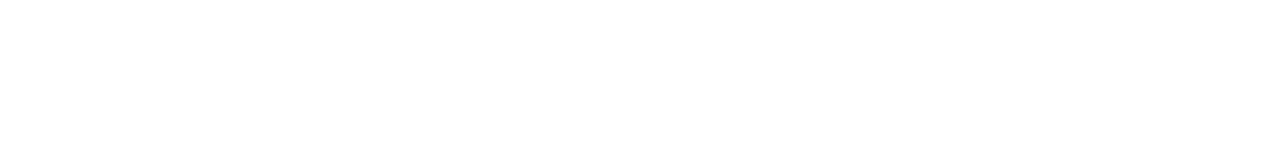
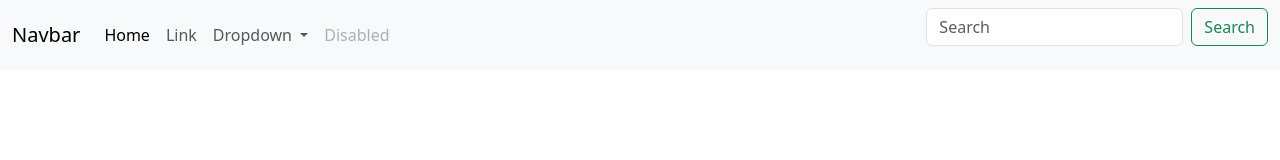
Before and after one commit to 4GeeksAcademy/clase-5-git-and-github, a plain HTML site: page index.html in a window 1280 px wide. Drawn offline with nearby package versions, Linux system fonts and the light colour scheme.

Commit message:
done feat-navbar

```diff
--- a/index.html
+++ b/index.html
@@ -1,11 +1,47 @@
-<!DOCTYPE html>
 <html lang="en">
-<head>
-    <meta charset="UTF-8">
-    <meta name="viewport" content="width=device-width, initial-scale=1.0">
-    <title>Document</title>
-</head>
-<body>
-
-</body>
+  <head>
+    <meta charset="utf-8">
+    <meta name="viewport" content="width=device-width, initial-scale=1">
+    <title>Bootstrap demo</title>
+    <link href="https://cdn.jsdelivr.net/npm/bootstrap@5.3.8/dist/css/bootstrap.min.css" rel="stylesheet" integrity="sha384-sRIl4kxILFvY47J16cr9ZwB07vP4J8+LH7qKQnuqkuIAvNWLzeN8tE5YBujZqJLB" crossorigin="anonymous">
+  </head>
+  <body>
+   <nav class="navbar navbar-expand-lg bg-body-tertiary">
+  <div class="container-fluid">
+    <a class="navbar-brand" href="#">Navbar</a>
+    <button class="navbar-toggler" type="button" data-bs-toggle="collapse" data-bs-target="#navbarSupportedContent" aria-controls="navbarSupportedContent" aria-expanded="false" aria-label="Toggle navigation">
+      <span class="navbar-toggler-icon"></span>
+    </button>
+    <div class="collapse navbar-collapse" id="navbarSupportedContent">
+      <ul class="navbar-nav me-auto mb-2 mb-lg-0">
+        <li class="nav-item">
+          <a class="nav-link active" aria-current="page" href="#">Home</a>
+        </li>
+        <li class="nav-item">
+          <a class="nav-link" href="#">Link</a>
+        </li>
+        <li class="nav-item dropdown">
+          <a class="nav-link dropdown-toggle" href="#" role="button" data-bs-toggle="dropdown" aria-expanded="false">
+            Dropdown
+          </a>
+          <ul class="dropdown-menu">
+            <li><a class="dropdown-item" href="#">Action</a></li>
+            <li><a class="dropdown-item" href="#">Another action</a></li>
+            <li><hr class="dropdown-divider"></li>
+            <li><a class="dropdown-item" href="#">Something else here</a></li>
+          </ul>
+        </li>
+        <li class="nav-item">
+          <a class="nav-link disabled" aria-disabled="true">Disabled</a>
+        </li>
+      </ul>
+      <form class="d-flex" role="search">
+        <input class="form-control me-2" type="search" placeholder="Search" aria-label="Search"/>
+        <button class="btn btn-outline-success" type="submit">Search</button>
+      </form>
+    </div>
+  </div>
+</nav>
+    <script src="https://cdn.jsdelivr.net/npm/bootstrap@5.3.8/dist/js/bootstrap.bundle.min.js" integrity="sha384-FKyoEForCGlyvwx9Hj09JcYn3nv7wiPVlz7YYwJrWVcXK/BmnVDxM+D2scQbITxI" crossorigin="anonymous"></script>
+  </body>
 </html>
```
